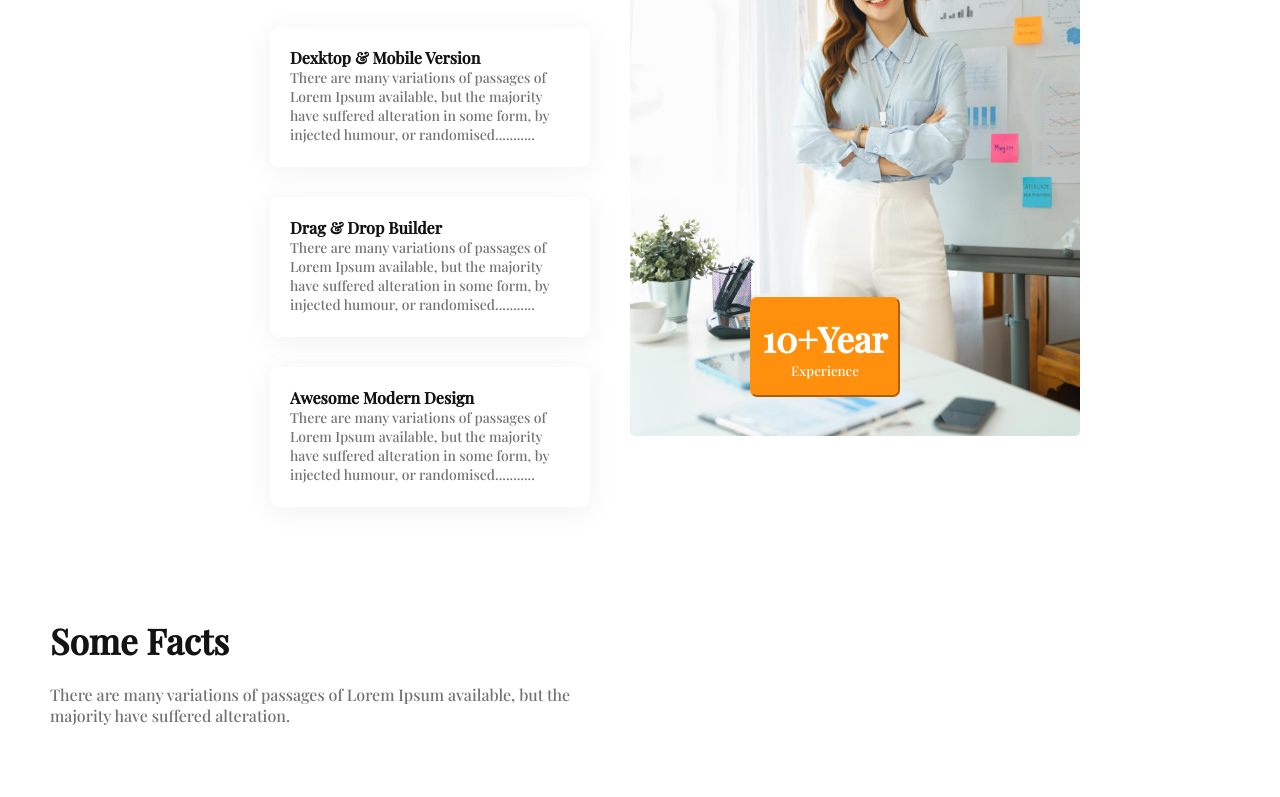
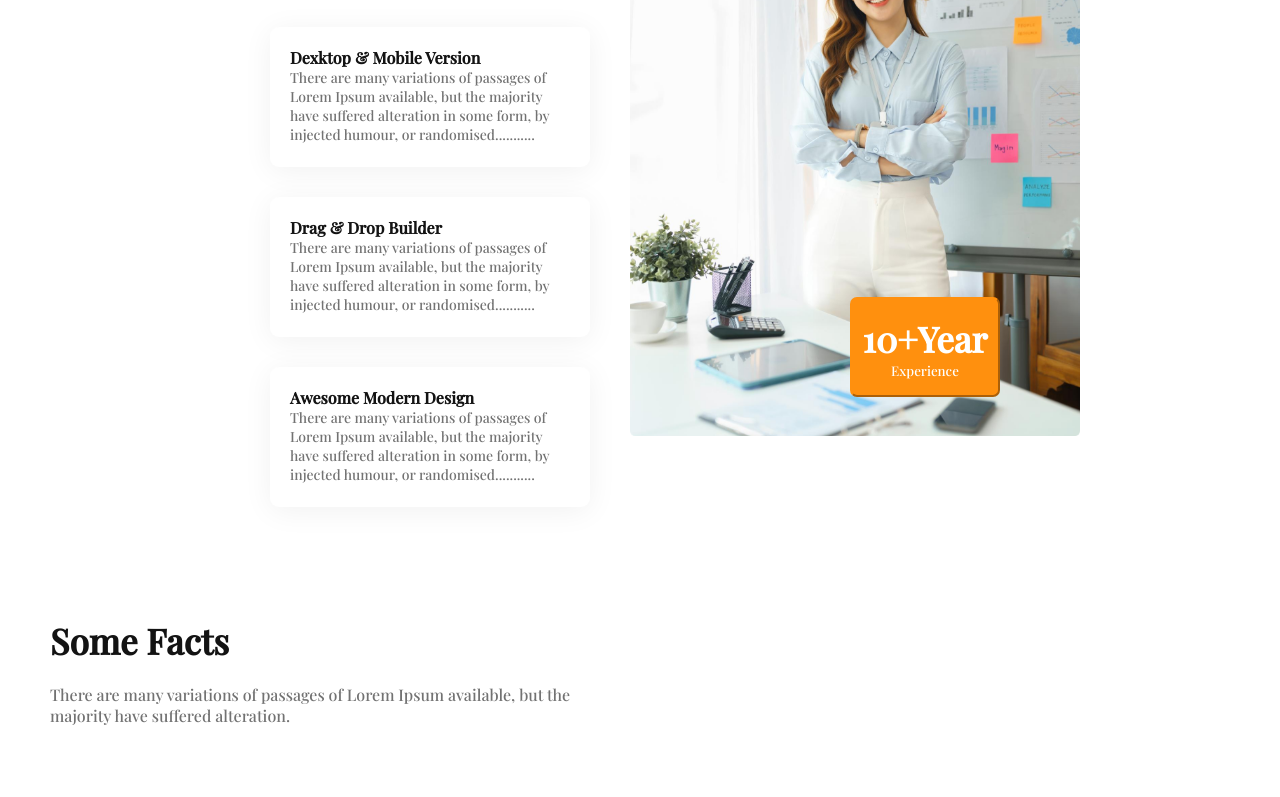
Before and after one commit to mehedihasan42/G3-Architects, a plain HTML site: page index.html in a window 1280 px wide. Shown: the part 1903-2700 px from the top of the page. Drawn offline with nearby package versions, Linux system fonts and the light colour scheme.

Commit message:
commited

```diff
--- a/style/styles.css
+++ b/style/styles.css
@@ -165,7 +165,7 @@ main {
   margin-left: 500px;
   position: absolute;
   top: 2200px;
-  left: 250px;
+  left: 350px;
 }
 
 .btn-primary-2 span {
```
